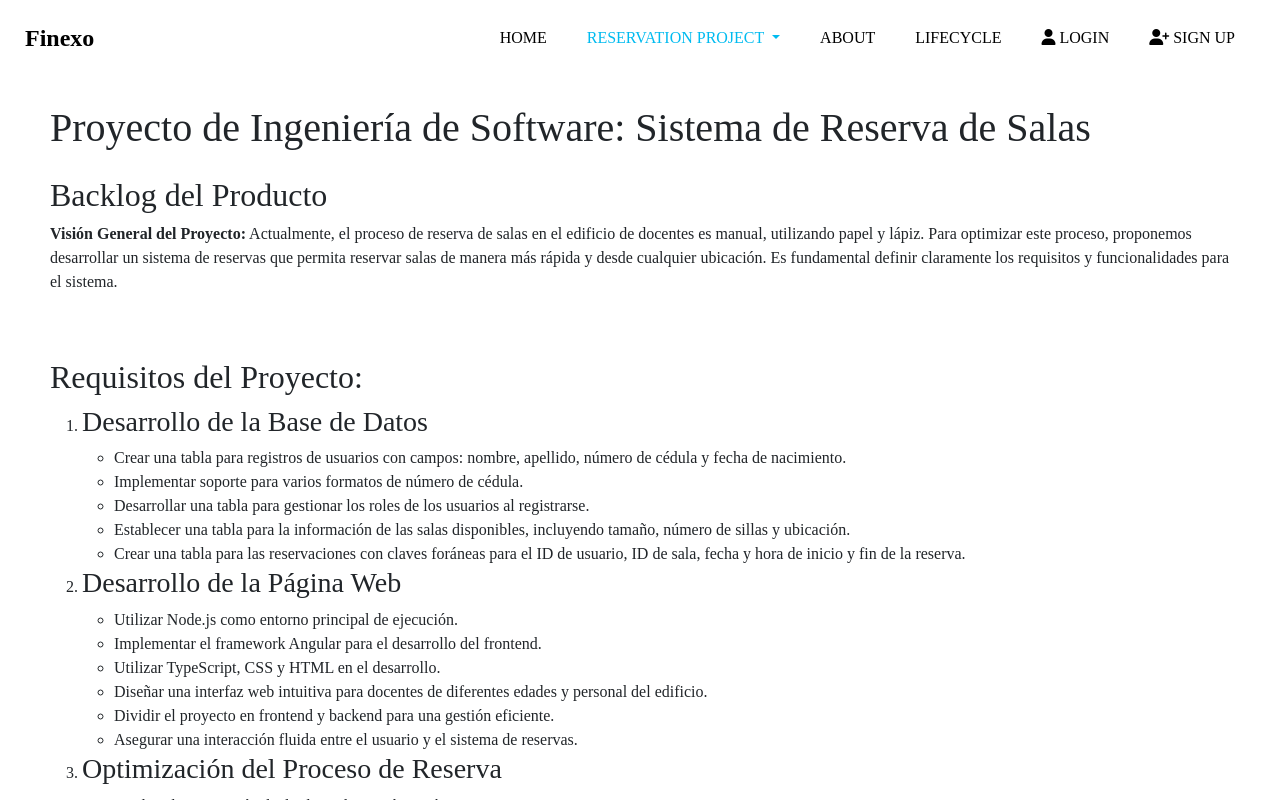
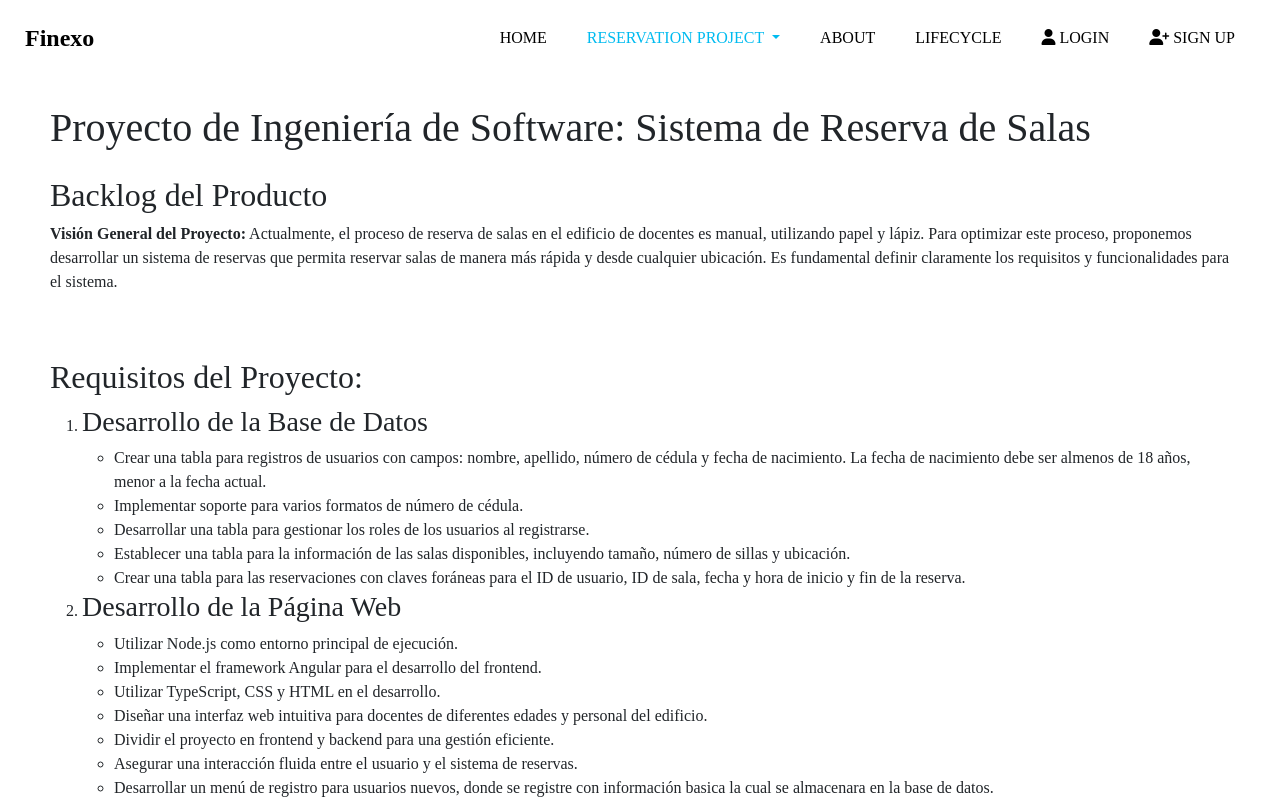
Before and after one commit to TomasGutierrez462/ingsoftware, an Angular app: page /requeriments in a window 1280 px wide. Built offline with nearby package versions, Linux system fonts and the light colour scheme.

Commit message:
Update requirements.component.html

```diff
--- a/src/app/pages/requirements/requirements.component.html
+++ b/src/app/pages/requirements/requirements.component.html
@@ -29,7 +29,7 @@
 						<li>
 							Crear una tabla para registros de usuarios con
 							campos: nombre, apellido, número de cédula y fecha
-							de nacimiento.
+							de nacimiento. La fecha de nacimiento debe ser almenos de 18 años, menor a la fecha actual.
 						</li>
 						<li>
 							Implementar soporte para varios formatos de número
@@ -77,6 +77,14 @@
 							Asegurar una interacción fluida entre el usuario y
 							el sistema de reservas.
 						</li>
+             <li>
+							Desarrollar un menú de registro para usuarios nuevos,
+               donde se registre con información basica la cual se almacenara en la base de datos.
+						</li>
+             <li>
+							Desarrollar un apartado de inicio de seción para verificar las credenciales de cada usuario.
+						</li>
+
 					</ul>
 				</li>
 				<li>
```
